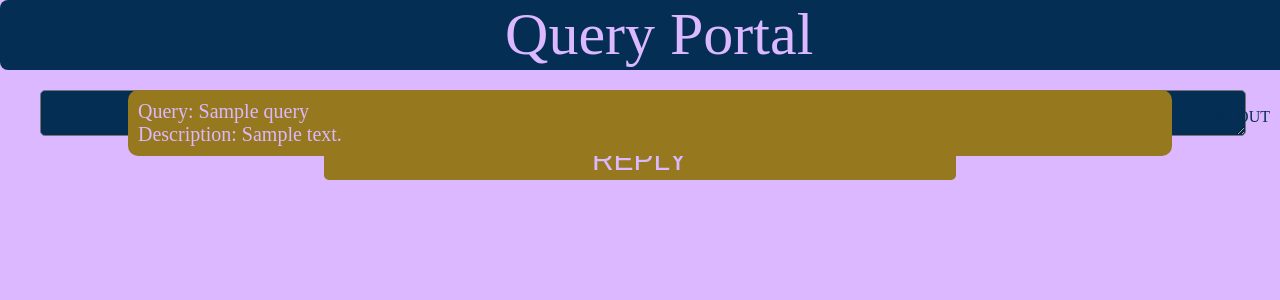
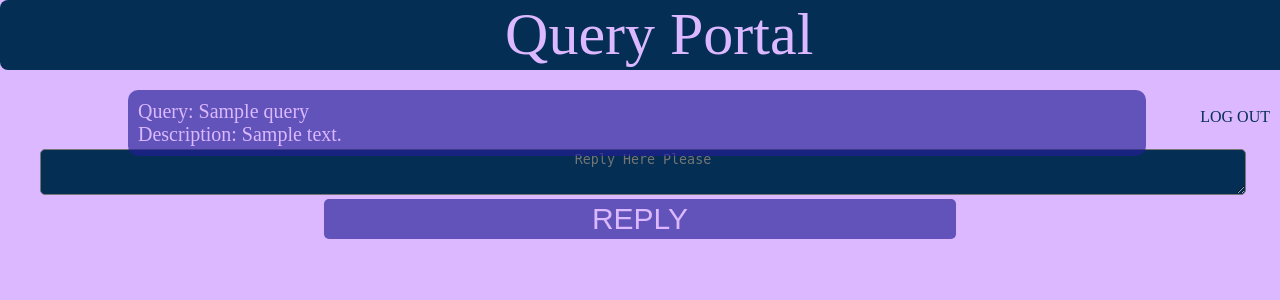
Before and after one commit to abhishekpareek29/query-portal, a PHP site: page /replies.php?id=1 in a window 1280 px wide. Shown: the top 300 px of the page. Run offline with PHP 8.4, Linux system fonts and the light colour scheme; the visitor is signed in with stand-in values (Sample User, id 1); tables that the repository leaves empty or names only in its code hold one stand-in row (values such as "Sample post").

Commit message:
color and minor fringes   #refs 9887   color change of query title and comments and submit button and <br> is added between comments.

```diff
--- a/query.css
+++ b/query.css
@@ -153,8 +153,8 @@ a:hover{
 .query_label {
 	position: absolute;
 	height: auto;
-	width: 80%;
-	background: rgb(150, 121, 30);
+	width: 78%;
+	background: rgba(33, 30, 150, 0.65);
 	color: rgb(219, 184, 255);
 	font-size: 20px;
 	top: 90px;
@@ -169,10 +169,11 @@ a:hover{
 	position: relative;
 	height: auto;
 	width: 80%;
-	color: rgb(24, 85, 142);
+	color: rgb(5, 46, 84);
 	font-size: 20px;
-	top: 100px;
+	top: 165px;
 	left: 10%;
+	background-color: rgba(5, 46, 84, 0.26);
 
 
 }
@@ -180,7 +181,7 @@ a:hover{
 .reply_form {
 	position: relative;
 	width: 100%;
-	top: 80px;
+	top: 139px;
 
 
 }
@@ -198,7 +199,7 @@ a:hover{
 	position: relative;
 	height: 40px;
 	width: 50%;
-	background: rgb(150, 121, 30);
+	background: rgba(33, 30, 150, 0.65);
 	border: none;
 	font-size: 30px;
 	left: 25%;
--- a/replies.php
+++ b/replies.php
@@ -94,8 +94,8 @@ echo "<br><a href=logout.php>LOG OUT</a><br>";
 			?>
 			<div class="comments"><?php
 			$name = $row2['u_name'];
-			echo "<br>$name: {$row['reply_desc']}<br>";
-			?></div><?php
+			echo "$name: {$row['reply_desc']}<br>";
+			?></div><br><?php
 		}
 
 	}
```
